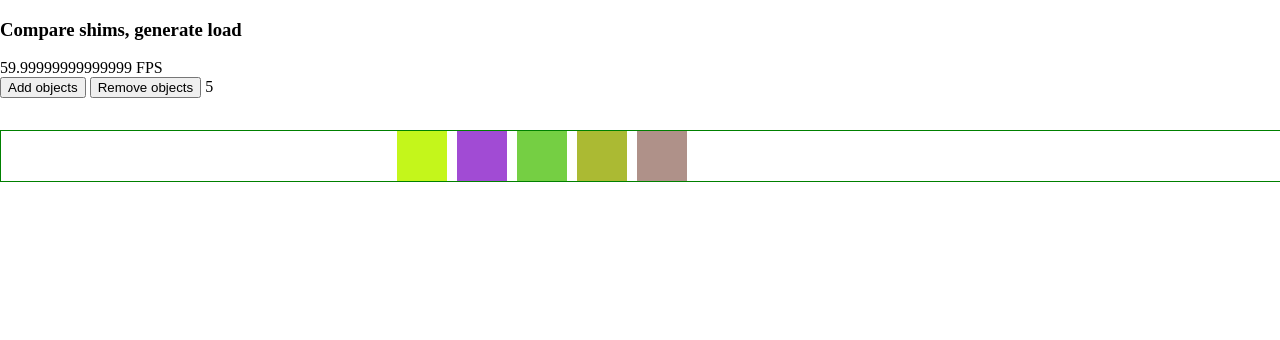
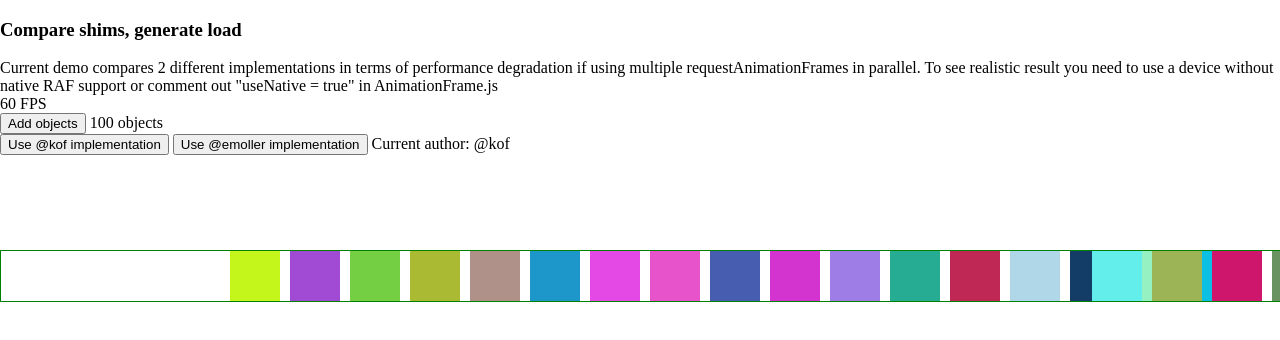
Before and after one commit to kof/animation-frame, a website: page examples/compare.html in a window 1280 px wide. Both pictures are taken after a click on the button "Add objects". Drawn offline with nearby package versions, Linux system fonts and the light colour scheme.

Commit message:
complete performance degradation example for parallel RAF usage

```diff
--- a/FpsMeter.js
+++ b/FpsMeter.js
@@ -10,8 +10,7 @@ function FpsMeter(opts) {
     opts || (opts = {});
     this.updateRate = opts.updateRate || 1000;
     this._tickCounter = 0;
-    this._updateIntervalId = null;
-    this._resetIntervalId = null;
+    this._updateTimeoutId = null;
 }
 
 FpsMeter.prototype.start = function(callback) {
@@ -19,19 +18,18 @@ FpsMeter.prototype.start = function(callback) {
 
     this._startTime = now();
     this._tickCounter = 0;
-    this._updateIntervalId = setInterval(function() {
-        if (!self._tickCounter) return;
-
-        callback(1000 / ((now() - self._startTime) / self._tickCounter));
-        self._startTime = now();
-        self._tickCounter = 0;
+    this._updateTimeoutId = setTimeout(function() {
+        if (self._tickCounter) {
+            callback(Math.round(1000 / ((now() - self._startTime) / self._tickCounter)));
+        }
+        self.start(callback);
     }, this.updateRate);
 
     return this;
 };
 
 FpsMeter.prototype.stop = function() {
-    clearInterval(this._updateIntervalId);
+    clearTimeout(this._updateTimeoutId);
 
     return this;
 };
--- a/examples/compare.html
+++ b/examples/compare.html
@@ -9,7 +9,7 @@
             }
             #objects {
                 position: absolute;
-                top: 130px;
+                top: 250px;
                 width: 100%;
                 height: 50px;
                 border: 1px solid green;
@@ -21,27 +21,42 @@
                 height: 50px;
             }
         </style>
+        <script src="http://code.jquery.com/jquery-2.0.3.min.js"></script>
+        <script src="../AnimationFrame.js"></script>
+        <script src="../FpsMeter.js"></script>
     </head>
     <body>
         <h3>Compare shims, generate load</h3>
+        <div>Current demo compares 2 different implementations in terms of performance degradation if using multiple requestAnimationFrames in parallel. To see realistic result you need to use a device without native RAF support or comment out "useNative = true" in AnimationFrame.js</div>
         <div id="rate"></div>
         <button id="add-object">Add objects</button>
-        <button id="remove-object">Remove objects</button>
-        <span id="objects-amount"></span>
+        <span id="objects-amount"></span> objects<br />
+        <button class="switch-author" data-author="kof">Use @kof implementation</button>
+        <button class="switch-author" data-author="emoller">Use @emoller implementation</button>
+        Current author: @<span id="current-author">kof</span>
         <div id="objects">
         </div>
-        <script src="http://code.jquery.com/jquery-2.0.3.min.js"></script>
-        <script src="../AnimationFrame.js"></script>
-        <script src="../FpsMeter.js"></script>
         <script>
         (function() {
             var animationFrame = new AnimationFrame(),
                 fpsMeter = new FpsMeter(),
-                objectsAmount = 0,
-                objectElements = [],
                 wWidth = $(window).width(),
-                lefts = [],
-                dirs = [];
+                groups = 0,
+                author = 'kof';
+
+            // http://my.opera.com/emoller/blog/2011/12/20/requestanimationframe-for-smart-er-animating
+            var requestAnimationFrame = (function() {
+                var lastTime = 0;
+
+                return function(callback, element) {
+                    var currTime = new Date().getTime();
+                    var timeToCall = Math.max(0, 16 - (currTime - lastTime));
+                    var id = window.setTimeout(function() { callback(currTime + timeToCall); },
+                      timeToCall);
+                    lastTime = currTime + timeToCall;
+                    return id;
+                };
+            }());
 
             function randomColor() {
                 var letters = '0123456789ABCDEF'.split('');
@@ -52,28 +67,28 @@
                 return color;
             }
 
+            function add(amount) {
+                var objectElements = [],
+                    lefts = [],
+                    dirs = [];
+
                 function render() {
                     var left = 0;
-                objectElements = [];
-                $('#objects').empty();
-                for (var i = 0; i < objectsAmount; i++) {
+                    for (var i = 0; i < amount; i++) {
                         objectElements.push(
-                        $('<div class="object"/>')
-                            .css('background', randomColor())
-                            .appendTo('#objects')[0]
+                            $('<div class="object"/>').css('background', randomColor())
                         );
                         lefts.push(left += 60);
                         dirs.push('right');
+                        console.log(i);
                     }
-                $('#objects-amount').html(objectsAmount);
+                    console.log(objectElements);
+                    $('#objects').append(objectElements);
                 }
 
-            (function animate() {
-                if (objectElements.length) {
-
+                function animate() {
                     // Its just example, use transformations in the real life.
                     for (var i = 0; i < objectElements.length; i++) {
-
                         if (lefts[i] + 50 >= wWidth) {
                             dirs[i] = 'left';
                         } else if (lefts[i] <= 0) {
@@ -81,30 +96,40 @@
                         }
 
                         if (dirs[i] == 'right') {
-                            lefts[i] += 2;
+                            lefts[i] += 1;
                         } else {
-                            lefts[i] -= 2;
+                            lefts[i] -= 1;
                         }
-                        objectElements[i].style.left = lefts[i] + 'px';
+
+                        objectElements[i][0].style.left = lefts[i] + 'px';
                     }
 
                     fpsMeter.tick();
+
+                    if (author == 'kof') {
+                        animationFrame.request(animate);
+                    } else {
+                        requestAnimationFrame(animate);
                     }
-                animationFrame.request(animate);
-            }());
+                }
+
+                render();
+                animate();
+            }
 
             var rateElem = document.getElementById('rate');
             fpsMeter.start(function(fps) {
-                rateElem.innerHTML = fps + ' FPS';
+                rateElem.innerHTML = fps / groups + ' FPS';
             });
 
             $('#add-object').click(function() {
-                objectsAmount += 5;
-                render();
+                groups++;
+                $('#objects-amount').html(groups * 100);
+                add(100);
             });
-            $('#remove-object').click(function() {
-                objectsAmount -= 5;
-                render();
+            $('.switch-author').click(function() {
+                author = $(this).data('author');
+                $('#current-author').html(author);
             });
         }());
         </script>
```
Also changed, not shown: readme.md. Lines whose indentation alone changed are shown as unchanged.
